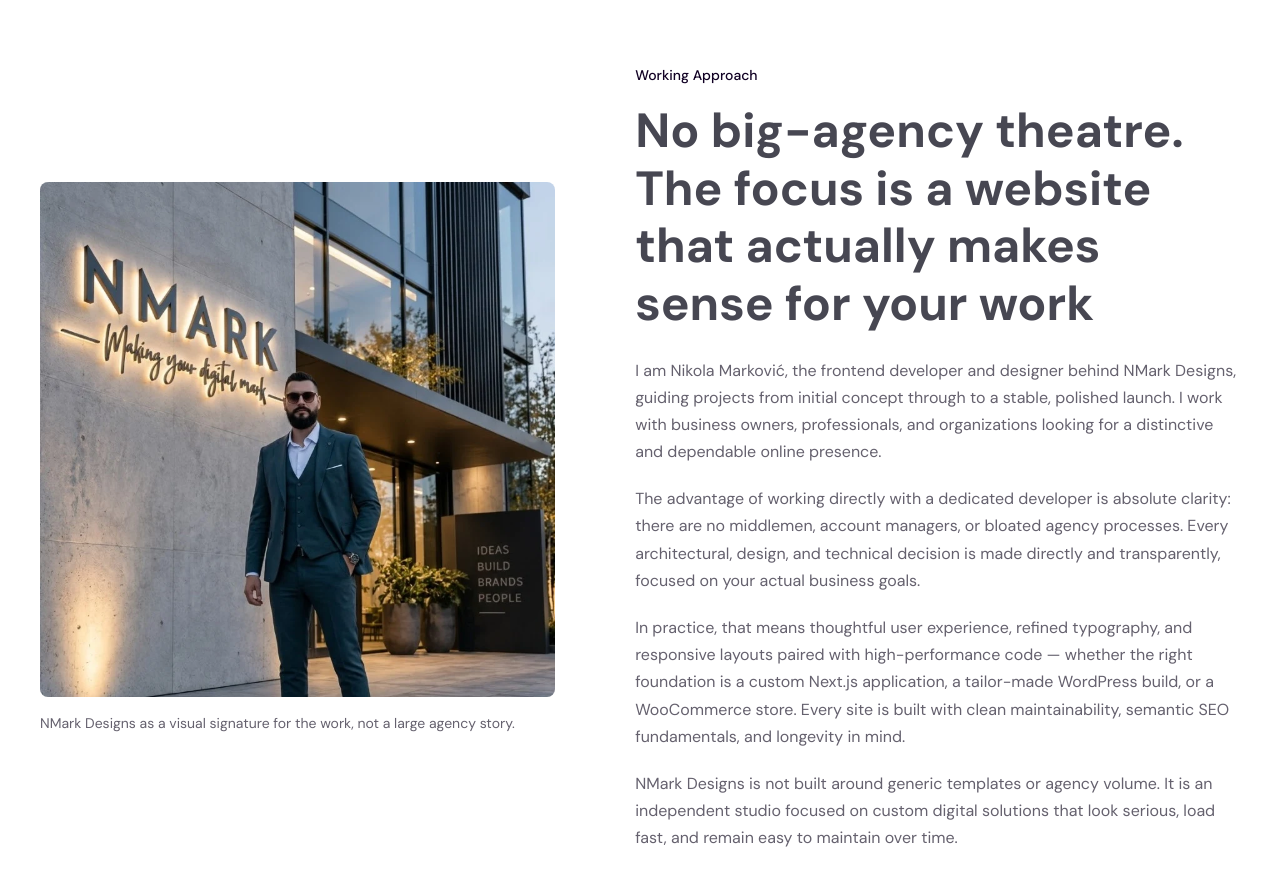
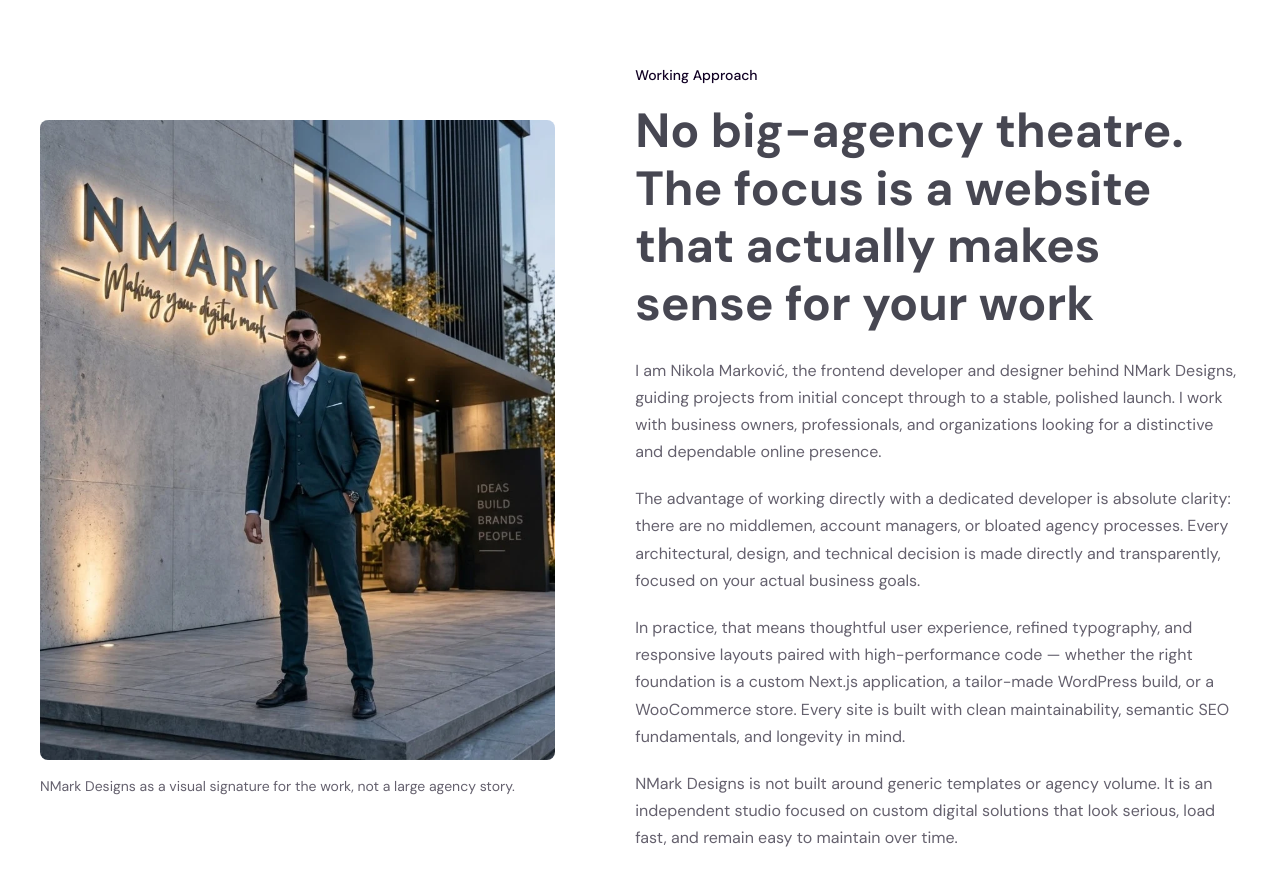
Before and after one commit to nikola93kg/nmarkdesigns, a Next.js app: page /en/about/ in a window 1280 px wide. Shown: the part 900-1786 px from the top of the page. Built offline with nearby package versions, Linux system fonts and the light colour scheme; no server answers.

Commit message:
fix(about): render portrait photo in full 824x1024 aspect ratio without cropping

```diff
--- a/components/about/AboutProfile.tsx
+++ b/components/about/AboutProfile.tsx
@@ -13,7 +13,7 @@ export function AboutProfile({ copy }: { copy: Dictionary["about"]["profile"] })
             alt={copy.imageAlt}
             sizes="(min-width: 1024px) 520px, (min-width: 768px) 70vw, calc(100vw - 40px)"
             quality={88}
-            className="aspect-square h-auto w-full rounded-card object-cover object-top"
+            className="h-auto w-full rounded-card object-cover"
           />
           <figcaption className="mt-4 text-small text-muted">{copy.caption}</figcaption>
         </figure>
```
Also changed, not shown: 1 other file (tests, documents, lock files or other folders).
